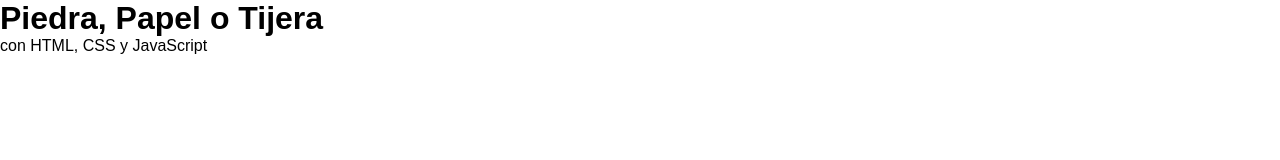
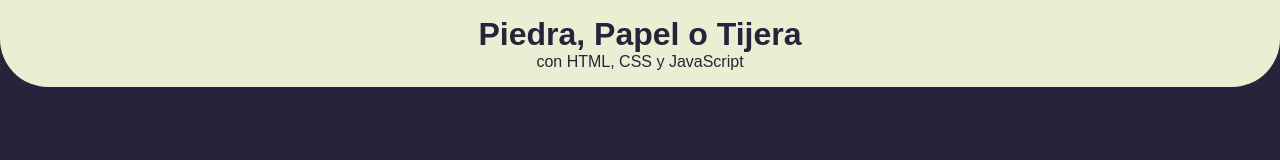
Before and after one commit to lucas29951/piedra-papel-tijera, a plain HTML site: page index.html in a window 1280 px wide. Drawn offline with Linux system fonts and the light colour scheme.

Commit message:
Estilos definidos para la cabezera

```diff
--- a/style.css
+++ b/style.css
@@ -11,3 +11,20 @@
     --clr-beige: #EAEFD3;
     --clr-purple: #27233A;
 }
+
+body {
+    background-color: var(--clr-purple);
+    color: var(--clr-beige);
+}
+
+header {
+    display: flex;
+    flex-direction: column;
+    align-items: center;
+    justify-content: center;
+    padding: 1rem;
+    background-color: var(--clr-beige);
+    color: var(--clr-purple);
+    border-bottom-left-radius: 3rem;
+    border-bottom-right-radius: 3rem;
+}
```
